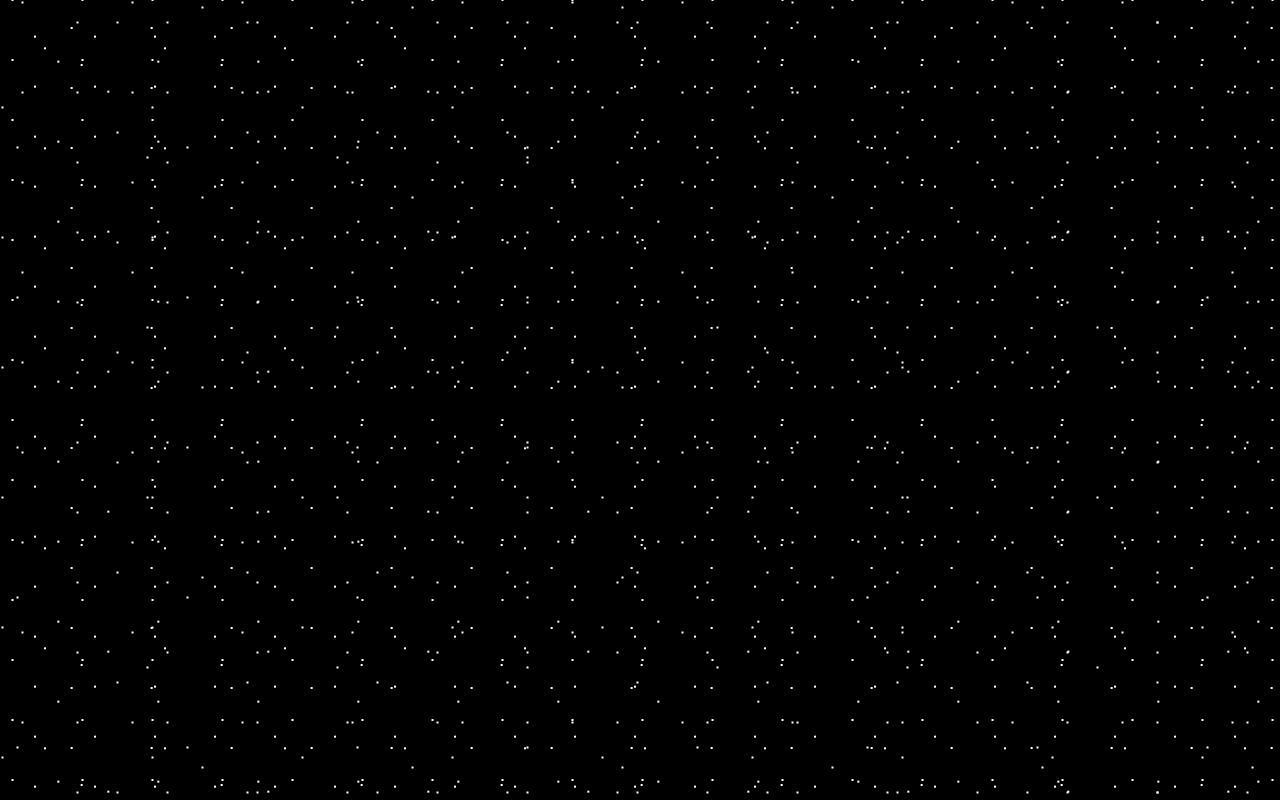
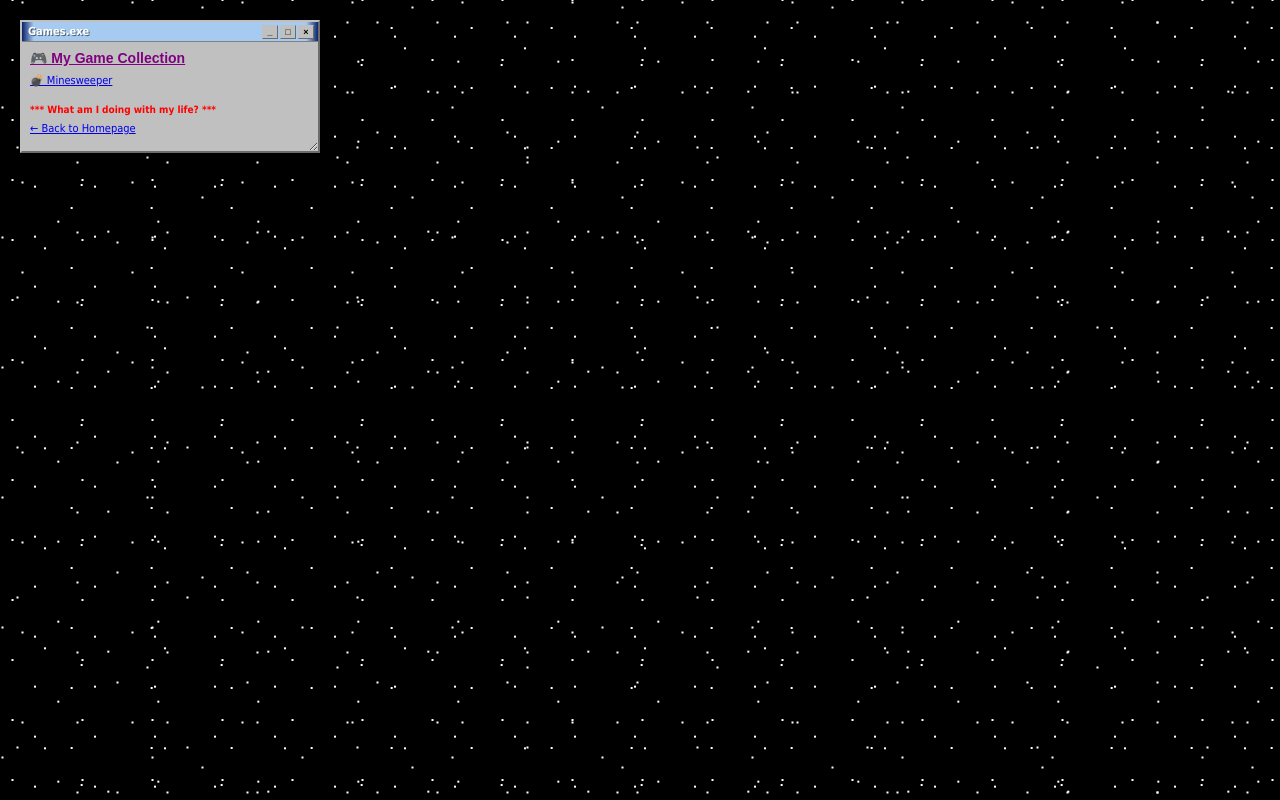
Before and after one commit to Syrolos/Syrolos.github.io, a plain HTML site: page games.html in a window 1280 px wide. Drawn offline with Linux system fonts and the light colour scheme.

Commit message:
New Format 4

```diff
--- a/games.html
+++ b/games.html
@@ -3,16 +3,36 @@
 <head>
     <meta charset="UTF-8">
     <meta name="viewport" content="width=device-width, initial-scale=1.0">
-    <title>Games</title>
-    <link rel="icon" type="image/x-icon" href="images/favicon.ico">
+    <title>WebMaster2001's Games - Y2K Edition</title>
     <link rel="stylesheet" href="styles.css">
 </head>
-  <body>
+<body>
     <div class="starfield"></div>
 
+    <div class="desktop">
+        <!-- Games Window -->
+        <div class="window" id="games-window">
+            <div class="title-bar">
+                <div class="title-bar-text">Games.exe</div>
+                <div class="title-bar-controls">
+                    <button class="minimize-btn">_</button>
+                    <button class="maximize-btn">□</button>
+                    <button class="close-btn">×</button>
+                </div>
+            </div>
+            <div class="window-content">
+                <h2>🎮 My Game Collection</h2>
+                <div class="games-container">
+                    <p><a href="#" onclick="alert('Downloading minesweep.exe... Just kidding! Game not available.')">💣 Minesweeper</a></p>
 
-    <header></header>
-    <main></main>
-    <footer></footer>
-  </body>
+                <p style="margin-top: 15px; font-size: 10px; color: #800080;">
+                    <blink>*** What am I doing with my life? ***</blink>
+                </p>
+                <p style="margin-top: 5px;">
+                    <a href="index.html">← Back to Homepage</a>
+                </p>
+            </div>
+        </div>
+    </div>
+</body>
 </html>
```
